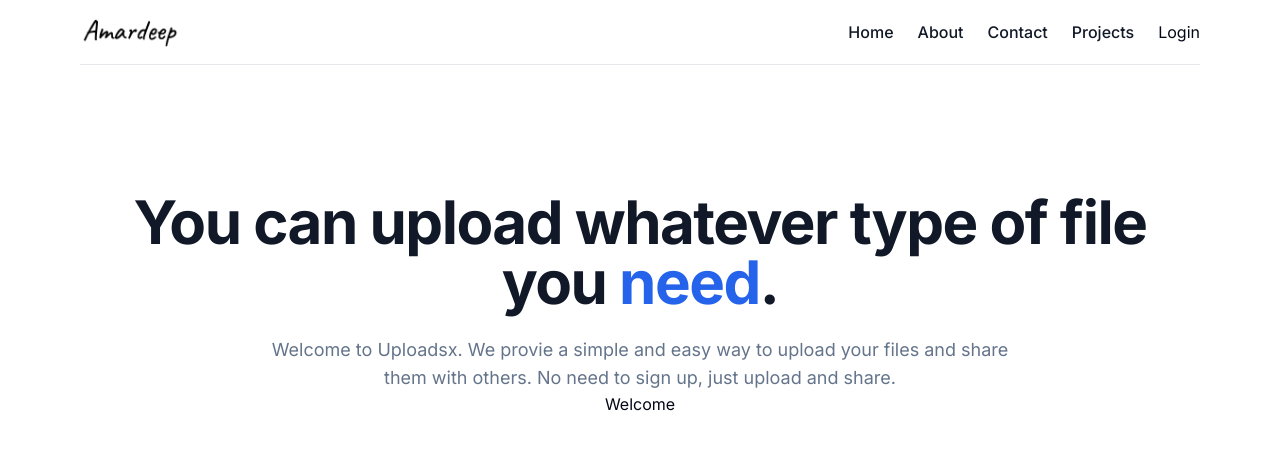
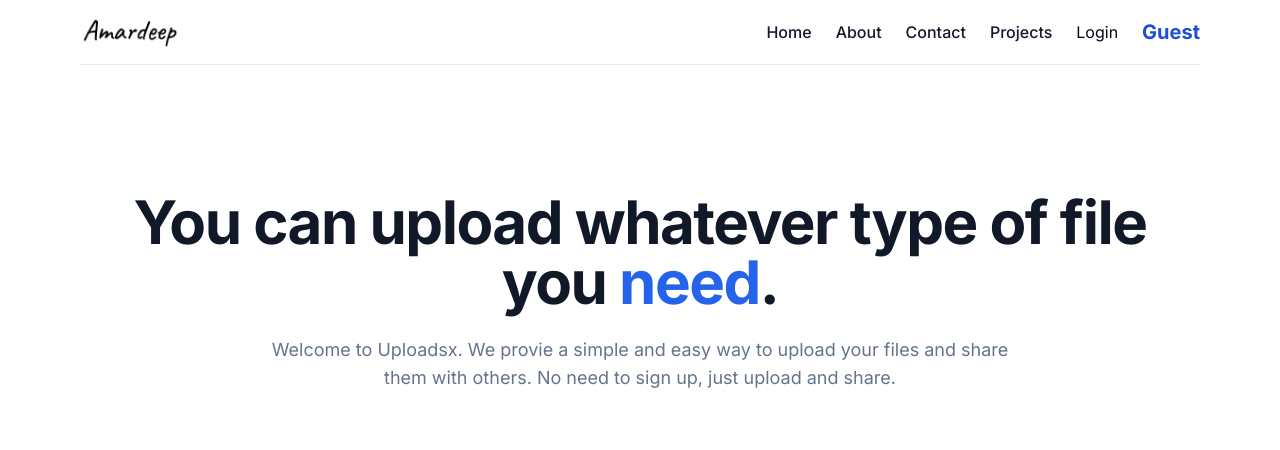
Before and after one commit to amardeep911/uploadFile, a Next.js app: page / in a window 1280 px wide. Shown: the top 450 px of the page. Built offline with nearby package versions, Linux system fonts and the light colour scheme; no server answers.

Commit message:
nav authentication setup

```diff
--- a/src/app/page.tsx
+++ b/src/app/page.tsx
@@ -1,8 +1,4 @@
 import MaxWidthWrapper from "@/components/MaxWidthWrapper";
-import { Button, buttonVariants } from "@/components/ui/button";
-import Image from "next/image";
-import Link from "next/link";
-
 export default function Home() {
   return (
     <MaxWidthWrapper>
@@ -24,8 +20,6 @@
             <Link href="/logIn">Log in </Link> &rarr;
           </Button>
         </div> */}
-
-        <h1>Welcome</h1>
       </div>
     </MaxWidthWrapper>
   );
--- a/src/components/Navbar/NavItems.tsx
+++ b/src/components/Navbar/NavItems.tsx
@@ -43,6 +43,7 @@
             Projects
           </Link>
         </li>
+
         <li>
           {session ? (
             <Link href="/api/auth/signout?callbackUrl=/">Logout</Link>
@@ -50,6 +51,11 @@
             <Link href="/api/auth/signin">Login</Link>
           )}
         </li>
+        <li>
+          <p className="font-bold text-xl text-blue-700">
+            {session ? `${session.user.name}` : "Guest"}
+          </p>
+        </li>
       </ul>
     </div>
   );
```
